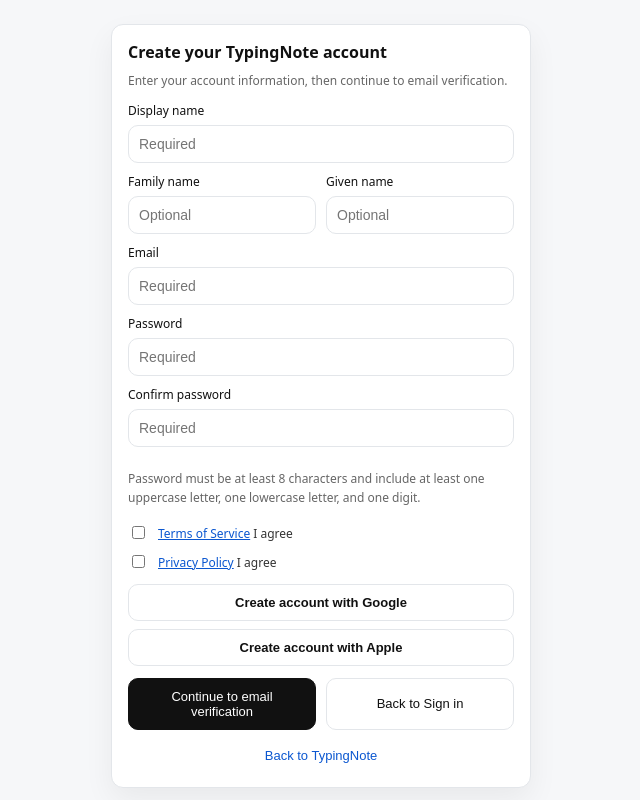
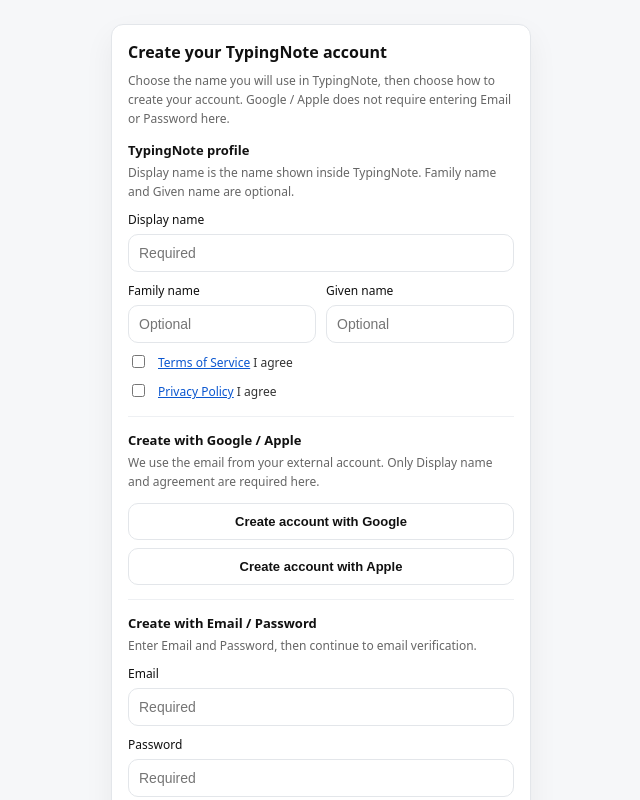
Before and after one commit to IssyouTakaki/typing-note, a website built with Vite: page index.html in a window 1280 px wide. Both pictures are taken after a click on the button "Create account". Shown: the top 800 px of the page, without its empty margins (319-959 px from the left). Built offline with nearby package versions, Linux system fonts and the light colour scheme; some packages are replaced by stand-ins of ours; no server answers.

Commit message:
backup: before signup method chooser

```diff
--- a/src/i18n/messages.ts
+++ b/src/i18n/messages.ts
@@ -16,7 +16,17 @@
   privacy: "プライバシーポリシー",
 
   signupTitle: "TypingNote アカウント作成",
-  signupHelp: "アカウント情報を入力すると、次の画面でメール確認に進みます。",
+  signupHelp:
+    "TypingNote で使う名前を決めて、アカウント作成方法を選んでください。Google / Apple では Email と Password の入力は不要です。",
+  signupProfileTitle: "TypingNote profile",
+  signupProfileHelp:
+    "Display name は TypingNote 内で表示される名前です。Family name / Given name は任意です。",
+  signupOAuthTitle: "Google / Apple で作成",
+  signupOAuthHelp:
+    "外部アカウントのメールを使います。ここで必要なのは Display name と同意だけです。",
+  signupEmailTitle: "Email / Password で作成",
+  signupEmailHelp:
+    "Email と Password を入力すると、次の画面でメール確認に進みます。",
   requiredPlaceholder: "必須",
   optionalPlaceholder: "任意",
   passwordPolicyNote:
@@ -290,7 +300,17 @@
   privacy: "Privacy Policy",
 
   signupTitle: "Create your TypingNote account",
-  signupHelp: "Enter your account information, then continue to email verification.",
+  signupHelp:
+    "Choose the name you will use in TypingNote, then choose how to create your account. Google / Apple does not require entering Email or Password here.",
+  signupProfileTitle: "TypingNote profile",
+  signupProfileHelp:
+    "Display name is the name shown inside TypingNote. Family name and Given name are optional.",
+  signupOAuthTitle: "Create with Google / Apple",
+  signupOAuthHelp:
+    "We use the email from your external account. Only Display name and agreement are required here.",
+  signupEmailTitle: "Create with Email / Password",
+  signupEmailHelp:
+    "Enter Email and Password, then continue to email verification.",
   requiredPlaceholder: "Required",
   optionalPlaceholder: "Optional",
   passwordPolicyNote:
--- a/src/style.css
+++ b/src/style.css
@@ -837,9 +837,36 @@
   margin-top: 12px;
 }
 
-/* Sign up: password policy note と同意チェックボックスの間隔 */
+/* Sign up: keep password policy separated from the email flow action. */
 #signupPasswordNote{
   margin-bottom: 16px;
+}
+
+.auth-section{
+  border-top: 1px solid #eef0f3;
+  margin-top: 14px;
+  padding-top: 14px;
+}
+
+.auth-section-first{
+  border-top: none;
+  margin-top: 0;
+  padding-top: 0;
+}
+
+.auth-section-title{
+  color: #111;
+  font-size: 13px;
+  font-weight: 700;
+  line-height: 1.4;
+  margin-bottom: 4px;
+}
+
+.auth-section-note{
+  color: #666;
+  font-size: 12px;
+  line-height: 1.6;
+  margin-bottom: 10px;
 }
 
 .auth-msg{
--- a/src/templates/signupUI.html
+++ b/src/templates/signupUI.html
@@ -7,6 +7,12 @@
         </div>
 
         <div id="signupMsg" class="auth-msg" hidden></div>
+
+        <section class="auth-section auth-section-first" aria-labelledby="signupProfileTitle">
+            <div id="signupProfileTitle" class="auth-section-title">TypingNote profile</div>
+            <div id="signupProfileHelp" class="auth-section-note">
+                Display name は TypingNote 内で表示される名前です。
+            </div>
 
             <label class="auth-label">Display name</label>
             <input id="signupDisplayName" class="auth-input" type="text" autocomplete="nickname" placeholder="必須" />
@@ -20,19 +26,6 @@
                     <label class="auth-label">Given name</label>
                     <input id="signupGivenName" class="auth-input" type="text" autocomplete="given-name" placeholder="任意" />
                 </div>
-        </div>
-
-        <label class="auth-label">Email</label>
-        <input id="signupEmail" class="auth-input" type="email" autocomplete="email" placeholder="必須" />
-
-        <label class="auth-label">Password</label>
-        <input id="signupPassword" class="auth-input" type="password" autocomplete="new-password" placeholder="必須" />
-
-        <label class="auth-label">Confirm password</label>
-        <input id="signupPassword2" class="auth-input" type="password" autocomplete="new-password" placeholder="必須" />
-
-        <div id="signupPasswordNote" class="auth-note">
-            Password は 8 文字以上で、英大文字・英小文字・数字を各 1 文字以上含めてください。
             </div>
 
             <label class="auth-check">
@@ -50,11 +43,39 @@
                     <span id="agreePrivacyText">に同意する</span>
                 </span>
             </label>
+        </section>
+
+        <section class="auth-section" aria-labelledby="signupOAuthTitle">
+            <div id="signupOAuthTitle" class="auth-section-title">Google / Apple で作成</div>
+            <div id="signupOAuthHelp" class="auth-section-note">
+                Email と Password は外部アカウントから扱います。
+            </div>
 
             <div class="auth-provider-actions">
                 <button id="googleSignupBtn" class="auth-btn auth-btn-provider" type="button"></button>
                 <button id="appleSignupBtn" class="auth-btn auth-btn-provider" type="button"></button>
             </div>
+        </section>
+
+        <section class="auth-section" aria-labelledby="signupEmailTitle">
+            <div id="signupEmailTitle" class="auth-section-title">Email / Password で作成</div>
+            <div id="signupEmailHelp" class="auth-section-note">
+                Email と Password を入力すると、次の画面でメール確認に進みます。
+            </div>
+
+            <label class="auth-label">Email</label>
+            <input id="signupEmail" class="auth-input" type="email" autocomplete="email" placeholder="必須" />
+
+            <label class="auth-label">Password</label>
+            <input id="signupPassword" class="auth-input" type="password" autocomplete="new-password" placeholder="必須" />
+
+            <label class="auth-label">Confirm password</label>
+            <input id="signupPassword2" class="auth-input" type="password" autocomplete="new-password" placeholder="必須" />
+
+            <div id="signupPasswordNote" class="auth-note">
+                Password は 8 文字以上で、英大文字・英小文字・数字を各 1 文字以上含めてください。
+            </div>
+        </section>
 
         <div class="auth-actions auth-actions-stack-mobile">
             <button id="signupSubmitBtn" class="auth-btn auth-btn-primary" type="submit">
--- a/src/ui/auth/authScreens.ts
+++ b/src/ui/auth/authScreens.ts
@@ -938,6 +938,12 @@
 
     setText(".auth-title", t("signupTitle"));
     setText("#signupHelp", t("signupHelp"));
+    setText("#signupProfileTitle", t("signupProfileTitle"));
+    setText("#signupProfileHelp", t("signupProfileHelp"));
+    setText("#signupOAuthTitle", t("signupOAuthTitle"));
+    setText("#signupOAuthHelp", t("signupOAuthHelp"));
+    setText("#signupEmailTitle", t("signupEmailTitle"));
+    setText("#signupEmailHelp", t("signupEmailHelp"));
     displayNameEl.placeholder = t("requiredPlaceholder");
     familyNameEl.placeholder = t("optionalPlaceholder");
     givenNameEl.placeholder = t("optionalPlaceholder");
```
Lines whose indentation alone changed are shown as unchanged.
